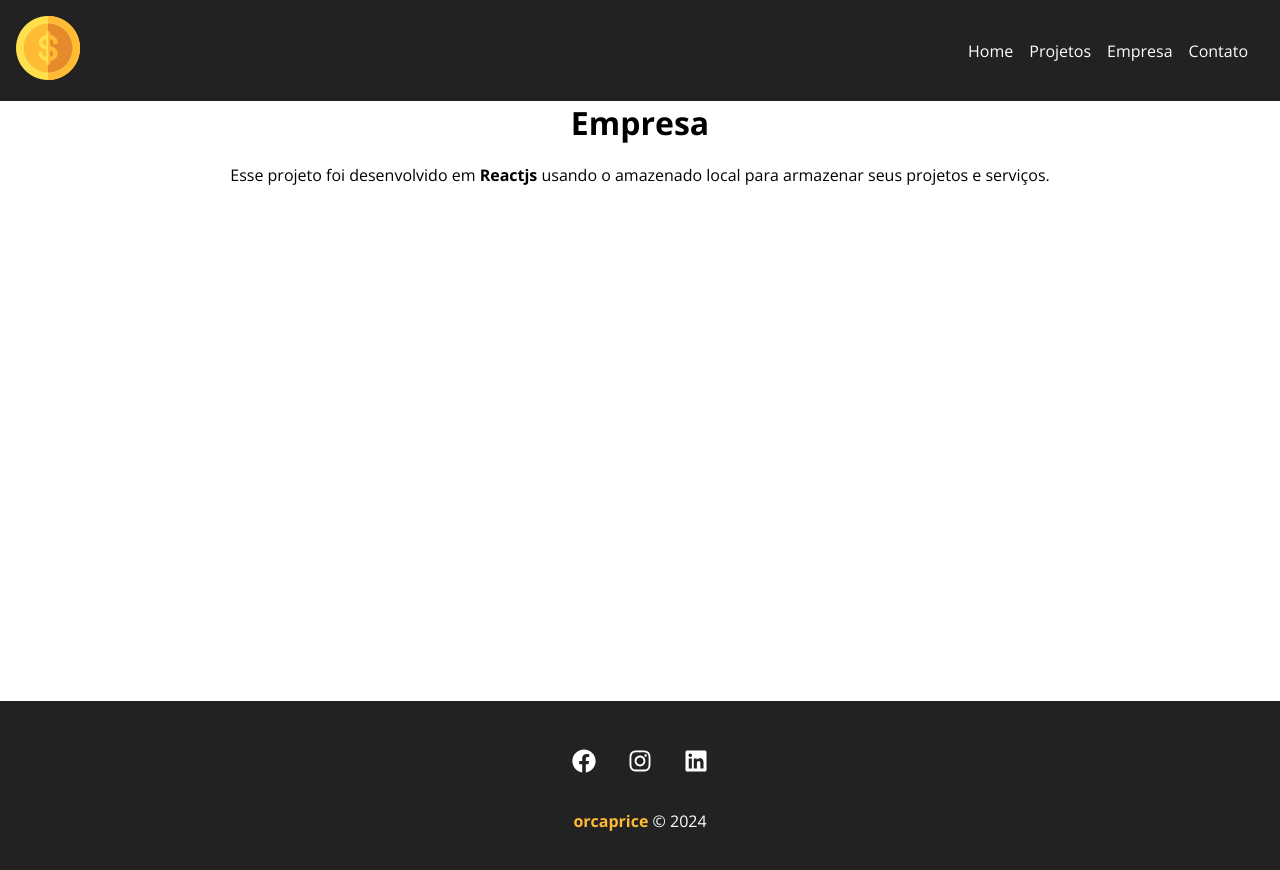
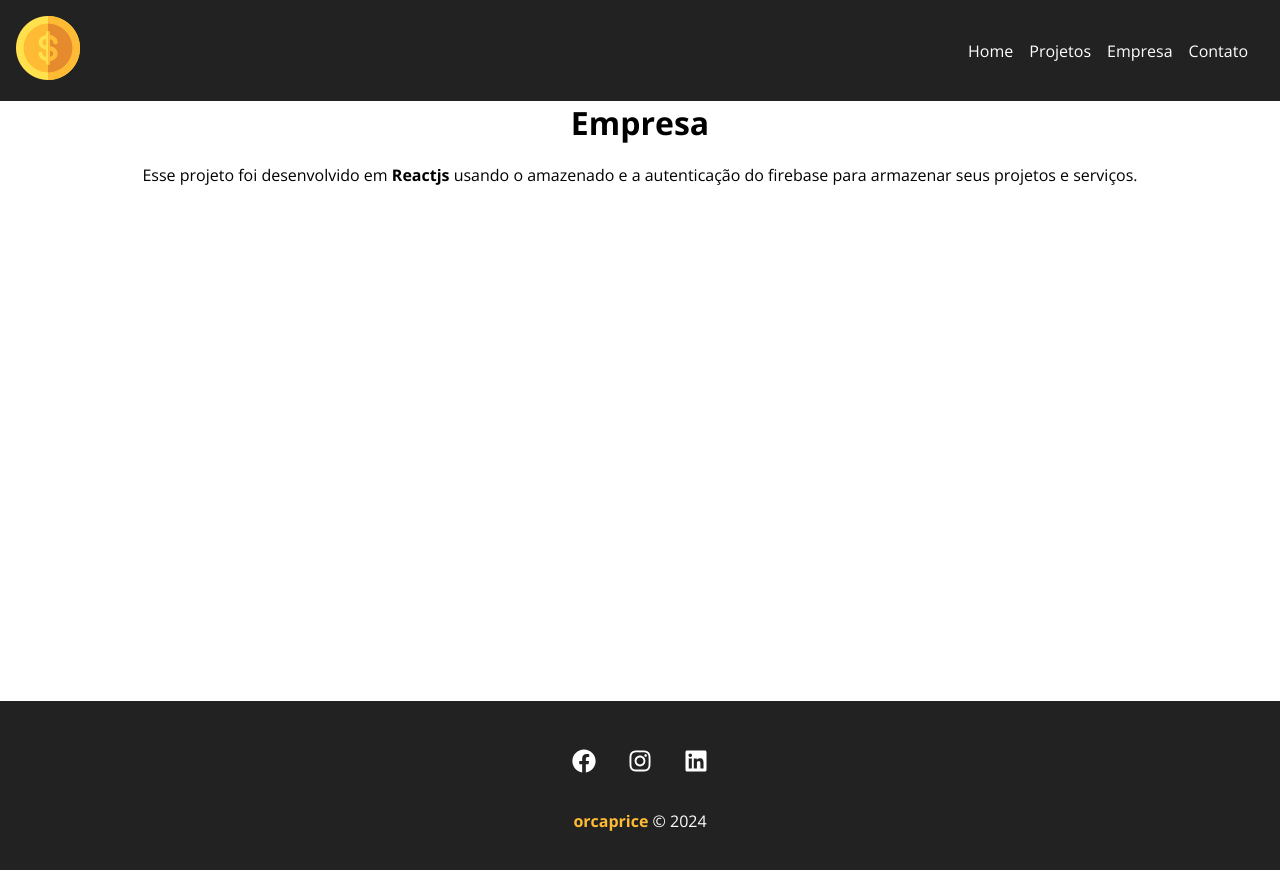
Before and after one commit to kauecavalcante/orcaprice, a React (Create React App) app: page /company in a window 1280 px wide. Shown: the top 870 px of the page. Built offline with nearby package versions, Linux system fonts and the light colour scheme; no server answers; sample sign-in values are in the browser's storage.

Commit message:
update do company

```diff
--- a/src/components/pages/Company.js
+++ b/src/components/pages/Company.js
@@ -4,7 +4,7 @@ function Company() {
     return (
         <div className={styles.container}>
             <h1 className={styles.title}> Empresa </h1>
-            <p className={styles.title}>Esse projeto foi desenvolvido em <span className={styles.bold}> Reactjs </span>usando o amazenado local para armazenar seus projetos e serviços.</p>
+            <p className={styles.title}>Esse projeto foi desenvolvido em <span className={styles.bold}> Reactjs </span>usando o amazenado e a autenticação do firebase para armazenar seus projetos e serviços.</p>
         </div>
     )
 }
```
